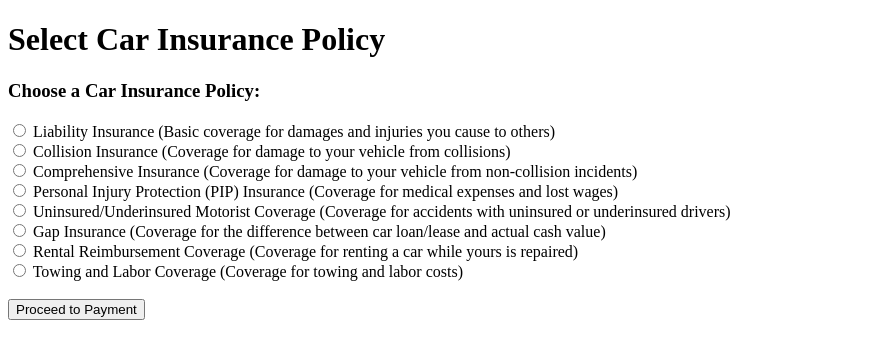
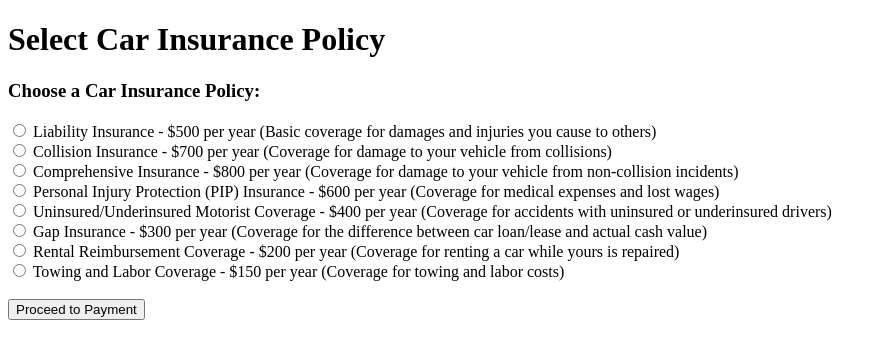
Before and after one commit to njorogedns/InsurTech, a Flask app: template templates/select_policy.html in a window 1280 px wide. Shown: the top 359 px of the page, without its empty margins (0-887 px from the left). Run offline with Flask 3, Linux system fonts and the light colour scheme; the template is opened without the code that fills it, so the values that code supplies are empty.

Commit message:
Add prices

```diff
--- a/templates/select_policy.html
+++ b/templates/select_policy.html
@@ -3,20 +3,20 @@
 <head>
     <meta charset="UTF-8">
     <meta name="viewport" content="width=device-width, initial-scale=1.0">
-    <title>Select Policy</title>
+    <title>Select Car Insurance Policy</title>
 </head>
 <body>
     <h1>Select Car Insurance Policy</h1>
     <form action="{{ url_for('select_policy') }}" method="POST">
         <h3>Choose a Car Insurance Policy:</h3>
-        <input type="radio" name="policy" value="liability" required> Liability Insurance (Basic coverage for damages and injuries you cause to others)<br>
-        <input type="radio" name="policy" value="collision" required> Collision Insurance (Coverage for damage to your vehicle from collisions)<br>
-        <input type="radio" name="policy" value="comprehensive" required> Comprehensive Insurance (Coverage for damage to your vehicle from non-collision incidents)<br>
-        <input type="radio" name="policy" value="personal_injury" required> Personal Injury Protection (PIP) Insurance (Coverage for medical expenses and lost wages)<br>
-        <input type="radio" name="policy" value="uninsured_motorist" required> Uninsured/Underinsured Motorist Coverage (Coverage for accidents with uninsured or underinsured drivers)<br>
-        <input type="radio" name="policy" value="gap" required> Gap Insurance (Coverage for the difference between car loan/lease and actual cash value)<br>
-        <input type="radio" name="policy" value="rental_reimbursement" required> Rental Reimbursement Coverage (Coverage for renting a car while yours is repaired)<br>
-        <input type="radio" name="policy" value="towing_and_labor" required> Towing and Labor Coverage (Coverage for towing and labor costs)<br><br>
+        <input type="radio" name="policy" value="liability" required> Liability Insurance - $500 per year (Basic coverage for damages and injuries you cause to others)<br>
+        <input type="radio" name="policy" value="collision" required> Collision Insurance - $700 per year (Coverage for damage to your vehicle from collisions)<br>
+        <input type="radio" name="policy" value="comprehensive" required> Comprehensive Insurance - $800 per year (Coverage for damage to your vehicle from non-collision incidents)<br>
+        <input type="radio" name="policy" value="personal_injury" required> Personal Injury Protection (PIP) Insurance - $600 per year (Coverage for medical expenses and lost wages)<br>
+        <input type="radio" name="policy" value="uninsured_motorist" required> Uninsured/Underinsured Motorist Coverage - $400 per year (Coverage for accidents with uninsured or underinsured drivers)<br>
+        <input type="radio" name="policy" value="gap" required> Gap Insurance - $300 per year (Coverage for the difference between car loan/lease and actual cash value)<br>
+        <input type="radio" name="policy" value="rental_reimbursement" required> Rental Reimbursement Coverage - $200 per year (Coverage for renting a car while yours is repaired)<br>
+        <input type="radio" name="policy" value="towing_and_labor" required> Towing and Labor Coverage - $150 per year (Coverage for towing and labor costs)<br><br>
         <button type="submit">Proceed to Payment</button>
     </form>
 </body>
```
